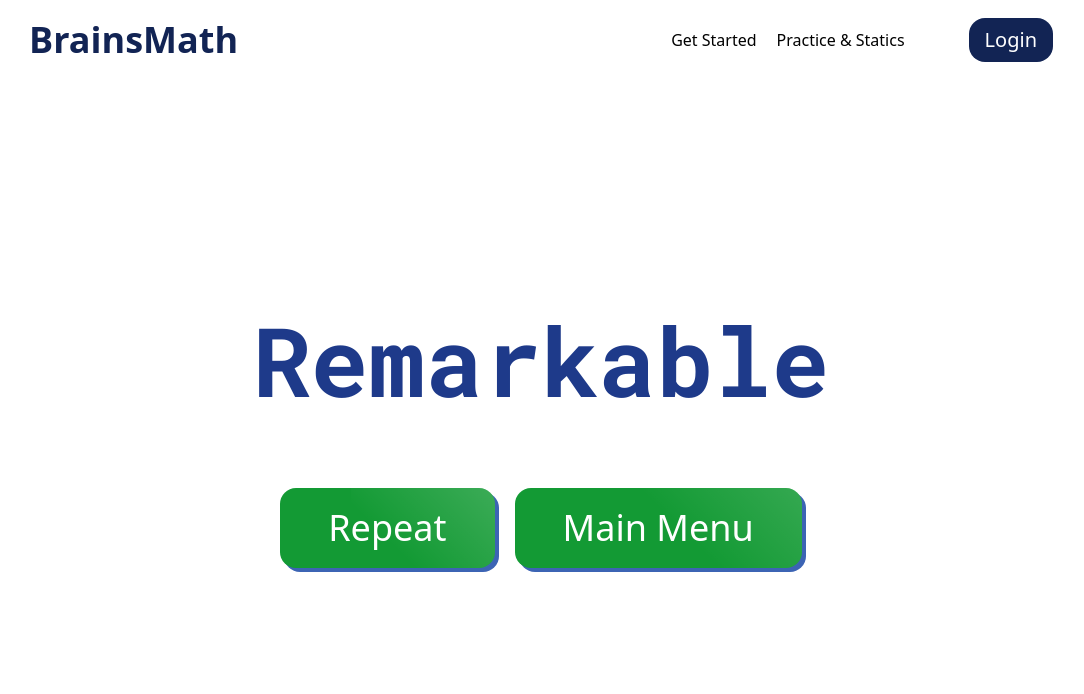
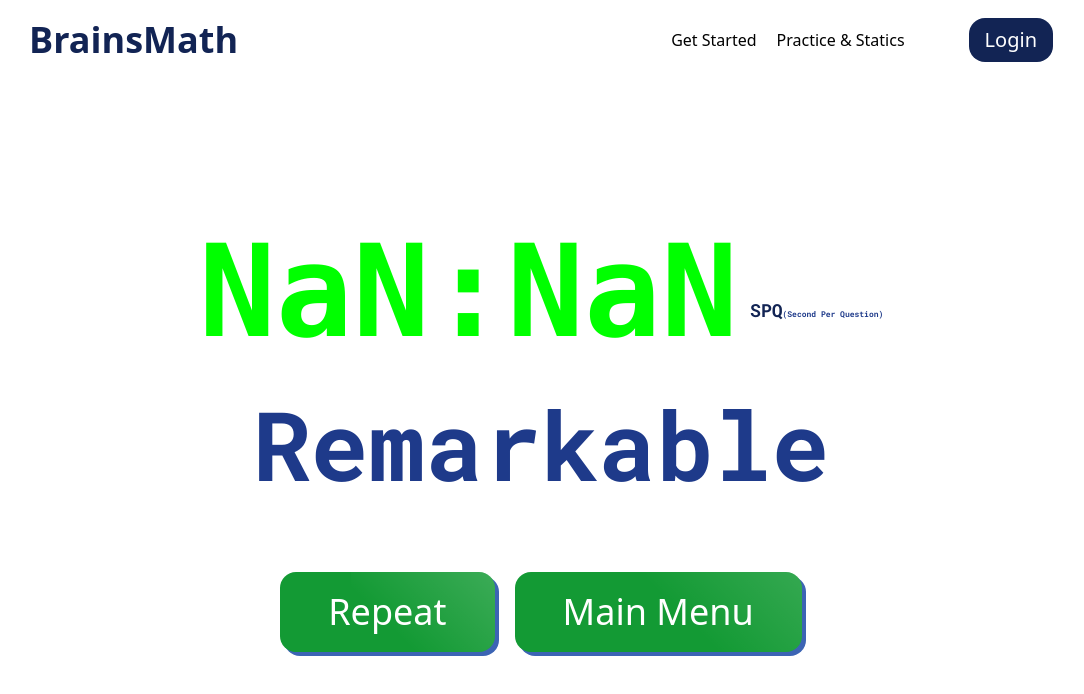
Before and after one commit to OM3X4/BrainsMath_Next, a Next.js app: page /trainingfinisher in a window 1280 px wide. Shown: the top 694 px of the page, without its empty margins (99-1183 px from the left). Built offline with nearby package versions, Linux system fonts and the light colour scheme.

Commit message:
finished the big edits

```diff
--- a/app/train/page.jsx
+++ b/app/train/page.jsx
@@ -71,8 +71,31 @@ function TrainContent() {
     // no touch
     useEffect(() => {
         setStartTime(performance.now())
+        if(collectedData[0]){
+            // console.log(collectedData.reduce((sum , item) => sum + item.takenTime , 0))
+            console.log(collectedData)
+        }
     } , [currentContent])
 
+
+    function dataToSpeed(Data)
+    {
+        let sum = 0;
+        let number = 0;
+        for(let i = 0; i < Data.length; i++)
+        {
+            if(typeof Data[i].takenTime == "number")
+            {
+                sum += Data[i].takenTime;
+                number++;
+            }
+        }
+        console.log(number)
+        if(number > 0){
+            return sum / number;
+        }
+        return sum / number;
+    }
 
 
     function handleClick(choice , answer){
@@ -102,7 +125,7 @@ function TrainContent() {
                 }
                 saveProgress();
                 let currentURL = encodeURIComponent(window.location.href)
-                router.push(`/trainingfinisher?link=${currentURL}`)
+                router.push(`/trainingfinisher?link=${currentURL}&speed=${dataToSpeed(collectedData)}`)
                 correctSound2.play();
             }
         }else if(currentContent < questions.length - 1){
@@ -136,7 +159,7 @@ function TrainContent() {
             const endTime = performance.now()
             setCollectedData(prev => [...prev , {question:questions[currentContent] , takenTime:(endTime - startTime) , date:new Date(Date.now()) , type:questions[currentContent] , isRight:false}])
             let currentURL = encodeURIComponent(window.location.href)
-            router.push(`/trainingfinisher?link=${currentURL}`)
+            router.push(`/trainingfinisher?link=${currentURL}&speed=${dataToSpeed(collectedData)}`)
         }
     }
 
--- a/app/trainingfinisher/page.jsx
+++ b/app/trainingfinisher/page.jsx
@@ -28,6 +28,26 @@ const expressions = [
     "Masterful"
 ];
 
+const getColor = (speed) => {
+    // Ensure speed is within the 0 to 20 range
+    const clampedSpeed = Math.min(Math.max(speed / 1000, 0), 20);
+
+    // Normalize speed to range between 0 and 1 (0 = green, 1 = red)
+    const normalizedSpeed = clampedSpeed / 20;
+
+    // Calculate the RGB color components
+    const red = Math.floor(normalizedSpeed * 255);  // red goes up as speed increases
+    const green = 255 - red;  // green goes down as speed increases
+
+    return `rgb(${red}, ${green}, 0)`;  // Smooth transition from green (0) to red (255)
+};
+
+
+function msToFormattedTime(ms) {
+    const seconds = Math.floor(ms / 1000);
+    const remainder = Math.floor((ms % 1000) / 10); // Convert to a 1/100 format
+    return `${seconds}:${remainder.toString().padStart(2, "0")}`;
+}
 
 function TrainFinisherContent() {
 
@@ -35,19 +55,27 @@ function TrainFinisherContent() {
     const search = useSearchParams()
     const [expression , setExpression] = useState(null)
     const [link , setLink] = useState("")
-
+    const [speed , setSpeed] = useState(0)
 
     useEffect(() => {
         const randomNumber = Math.floor(Math.random() * 20);
         setExpression(expressions[randomNumber]);
         setLink(decodeURIComponent(search.get("link")))
+        setSpeed(parseInt(search.get("speed")))
     } , []);
+
+    useEffect(() => {
+    })
 
 
 
     return (
     <>
         <div className='flex items-center justify-center flex-col h-[calc(100vh-5rem)]'>
+            <div className=' flex justify-center items-center gap-3'>
+                <h1 style={{color: getColor(speed)}} className='text-9xl font-mono font-black mb-10'>{msToFormattedTime(speed)}</h1>
+                <h6 className='text-lg font-Mono font-bold text-navy'>SPQ<span className='text-lightNavy text-[0.5rem]'>(Second Per Question)</span></h6>
+            </div>
             <h1 className=' text-8xl mb-10 font-bold font-Mono text-lightNavy'>{expression}</h1>
             <div className=' flex gap-5'>
                 <Link href={link} prefetch={true}>
```
